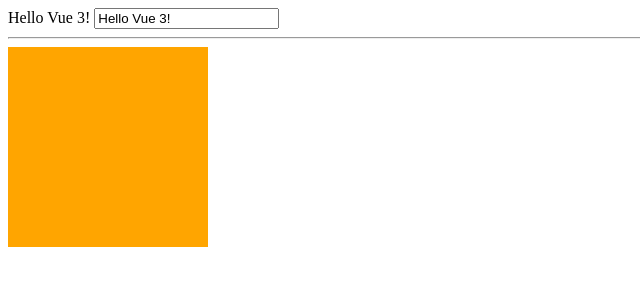
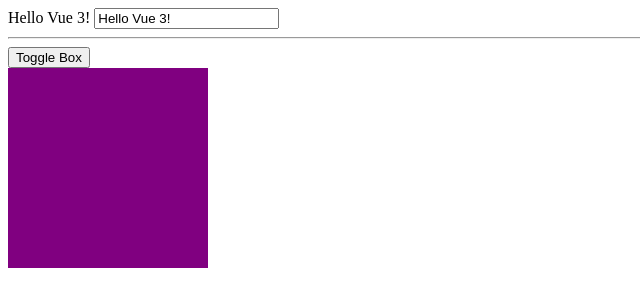
Before and after one commit to vishalcore/vuejs, a plain HTML site: page index.html in a window 1280 px wide. Shown: the whole page, without its empty margins (0-640 px from the left). Drawn offline with nearby package versions, Linux system fonts and the light colour scheme.

Commit message:
updating methods

```diff
--- a/index.html
+++ b/index.html
@@ -26,9 +26,10 @@
 
             <hr />
 
+            <button @click="toggleBox">Toggle Box</button>
             <div v-if = "isVisible" class="box"></div>
-            <div v-else-if = "isVisible2" class="box two"></div>
-            <div v-else class = "box three"></div>
+            <!-- <div v-else-if = "isVisible2" class="box two"></div>
+            <div v-else class = "box three"></div> -->
         </div>
 
         <script src="https://unpkg.com/vue@3/dist/vue.global.js"></script>
@@ -37,8 +38,13 @@
                 data: function(){
                     return{
                         greeting: 'Hello Vue 3!',
-                        isVisible: false,
-                        isVisible2: true
+                        isVisible: true,
+                        //isVisible2: true
+                    }
+                },
+                methods: {
+                    toggleBox() {
+                        this.isVisible = !this.isVisible
                     }
                 }
             })
```
